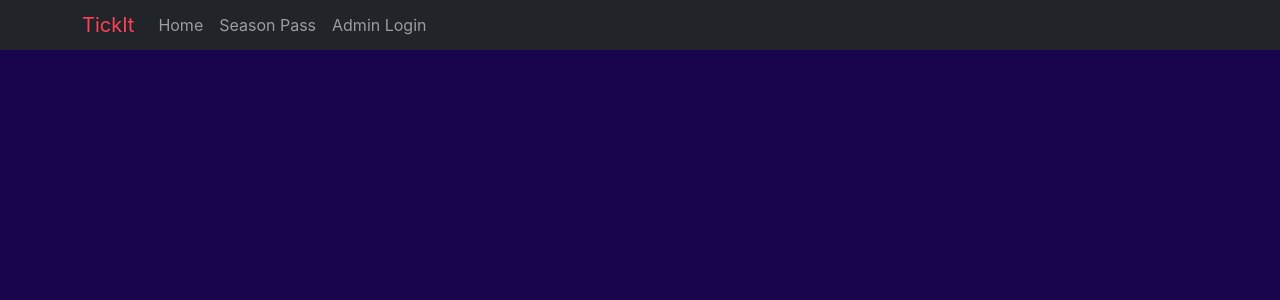
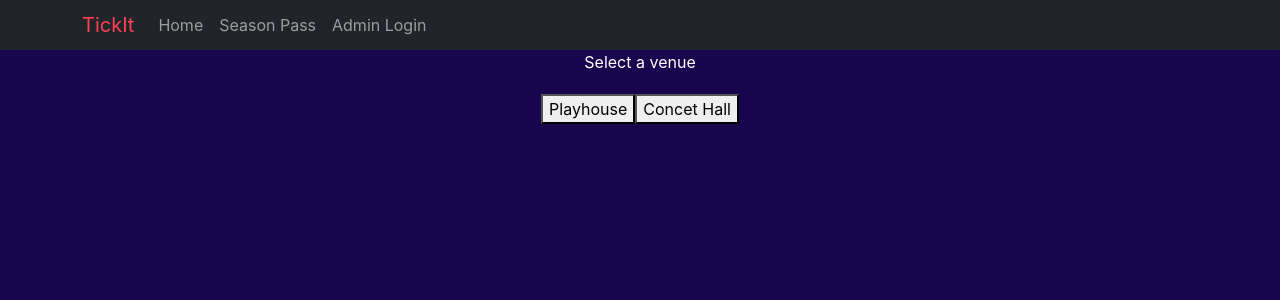
Before and after one commit to PatrickBerz/tick-it, a React (Create React App) app in the folder frontend/: page /seasonVenueSelection in a window 1280 px wide. Shown: the top 300 px of the page. Built offline with nearby package versions, Linux system fonts and the light colour scheme.

Commit message:
season pass seat selection and checkout page navigation
added season pass seat selection and checkout page navigation

```diff
--- a/frontend/src/App.jsx
+++ b/frontend/src/App.jsx
@@ -12,6 +12,8 @@ import { OrderConfirmation } from './components/orderConfirmation';
 import {AdminPage} from './components/adminPage';
 import {Listings } from './components/listings';
 import { TicketStuff } from './components/ticketStuff';
+import { SeasonSeatSelection } from './components/seasonSeatSelection';
+import { SeasonVenueSelection } from './components/seasonVenueSelection';
 
 const App = () =>
   <Router>
@@ -27,6 +29,8 @@ const App = () =>
           <Route path='/orderConfirmation' element={<OrderConfirmation/>}/>
           <Route path='/listings' element={<Listings/>}/>
           <Route path='/ticketStuff' element={<TicketStuff/>}/>
+          <Route path='/seasonSeatSelection' element={<SeasonSeatSelection/>}/>
+          <Route path='/seasonVenueSelection' element={<SeasonVenueSelection/>}/>
       </Routes>
     </div>
   </Router>
--- a/frontend/src/components/navigator.jsx
+++ b/frontend/src/components/navigator.jsx
@@ -12,7 +12,7 @@ export default class Navigator extends Component{
                     <Navbar.Brand as={Link} to={"/"} style={{color:'#FF4057'}} >TickIt</Navbar.Brand>
                         <Nav className="me-auto">
                             <Nav.Link as={Link} to={"/"} >Home</Nav.Link>
-                            <Nav.Link as={Link} to={"/seasonPass"} >Season Pass</Nav.Link>
+                            <Nav.Link as={Link} to={"/seasonVenueSelection"} >Season Pass</Nav.Link>
                             <Nav.Link as={Link} to={"/adminLogin"} >Admin Login</Nav.Link>
 
                         </Nav>
--- /dev/null
+++ b/frontend/src/components/seasonSeatSelection.jsx
@@ -0,0 +1,46 @@
+import 'bootstrap/dist/css/bootstrap.min.css';
+import { Stack, Image, Form } from 'react-bootstrap';
+import {useLocation, Link } from 'react-router-dom';
+
+export const SeasonSeatSelection = () =>{
+    //TODO: try catch
+    const location = useLocation();
+    const state = location.state;
+    return (
+        <div className='App-body'>
+        <Stack direction='vertical' style={{alignItems:'center'}} gap={1}>
+          <div>
+          <Form style={{color:'white'}}>Select a seat!</Form>
+            <p style={{color:'white'}}>Event: {state.venue}</p>
+            </div>
+            <div>
+
+                <Link
+                to={"/checkOut"}
+                state={{event: state.venue, seat: "Seat1"}}>
+                <button type="button">
+                        Seat 1
+                </button>
+                </Link>
+
+                <Link
+                to={"/checkOut"}
+                state={{event: state.venue, seat: "Seat2"}}>
+                <button type="button">
+                        Seat 2
+                </button>
+                </Link>
+
+                <Link
+                to={"/checkOut"}
+                state={{event: state.venue, seat: "Seat3"}}>
+                <button type="button">
+                        Seat 3
+                </button>
+                </Link>
+
+            </div>
+        </Stack>
+      </div>
+    )
+}
--- /dev/null
+++ b/frontend/src/components/seasonVenueSelection.jsx
@@ -0,0 +1,36 @@
+import 'bootstrap/dist/css/bootstrap.min.css';
+import { Stack, Image, Form } from 'react-bootstrap';
+import {useLocation, Link } from 'react-router-dom';
+
+export const SeasonVenueSelection = () =>{
+    //TODO: try catch
+    const location = useLocation();
+    const state = location.state;
+    return (
+        <div className='App-body'>
+        <Stack direction='vertical' style={{alignItems:'center'}} gap={1}>
+          <div>
+          <Form style={{color:'white'}}>Select a venue</Form>
+            <p style={{color:'white'}}></p>
+            </div>
+            <div>
+
+                <Link
+                to={"/seasonSeatSelection"}
+                state={{venue: "Playhouse"}}>
+                <button type="button">
+                        Playhouse
+                </button>
+                </Link>
+                <Link
+                to={"/seasonSeatSelection"}
+                state={{venue: "Concert Hall"}}>
+                <button type="button">
+                        Concet Hall
+                </button>
+                </Link>
+            </div>
+        </Stack>
+      </div>
+    )
+}
```
